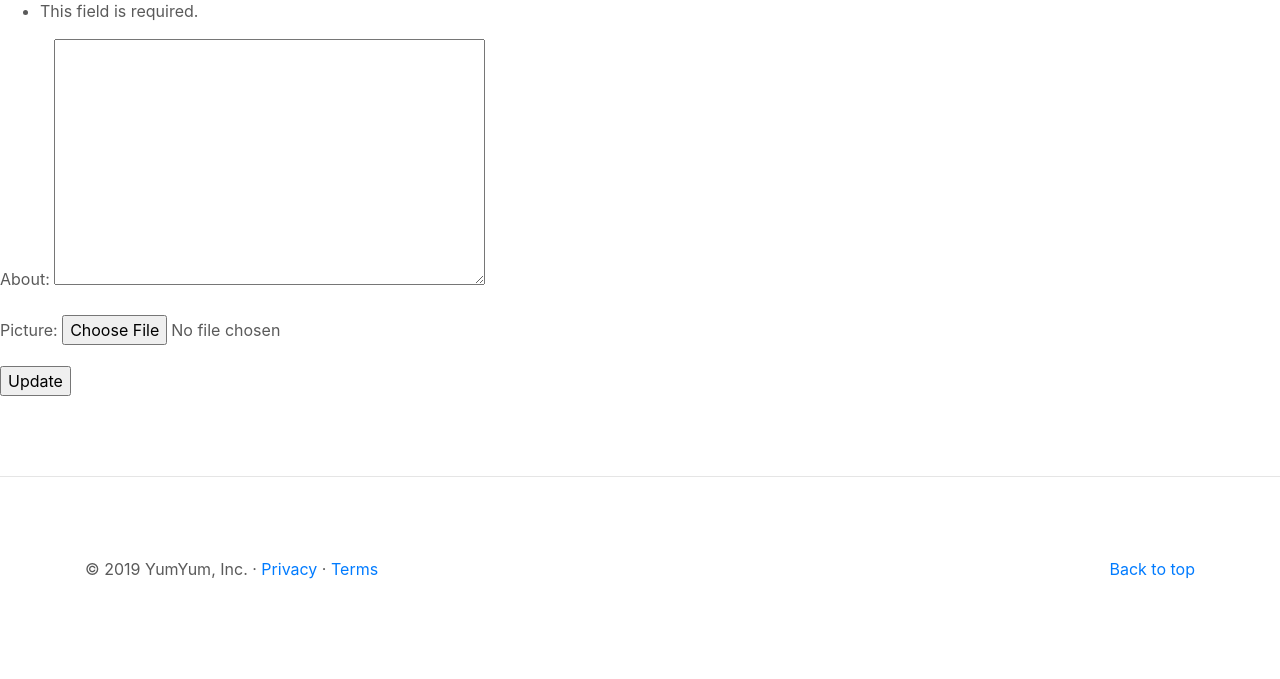
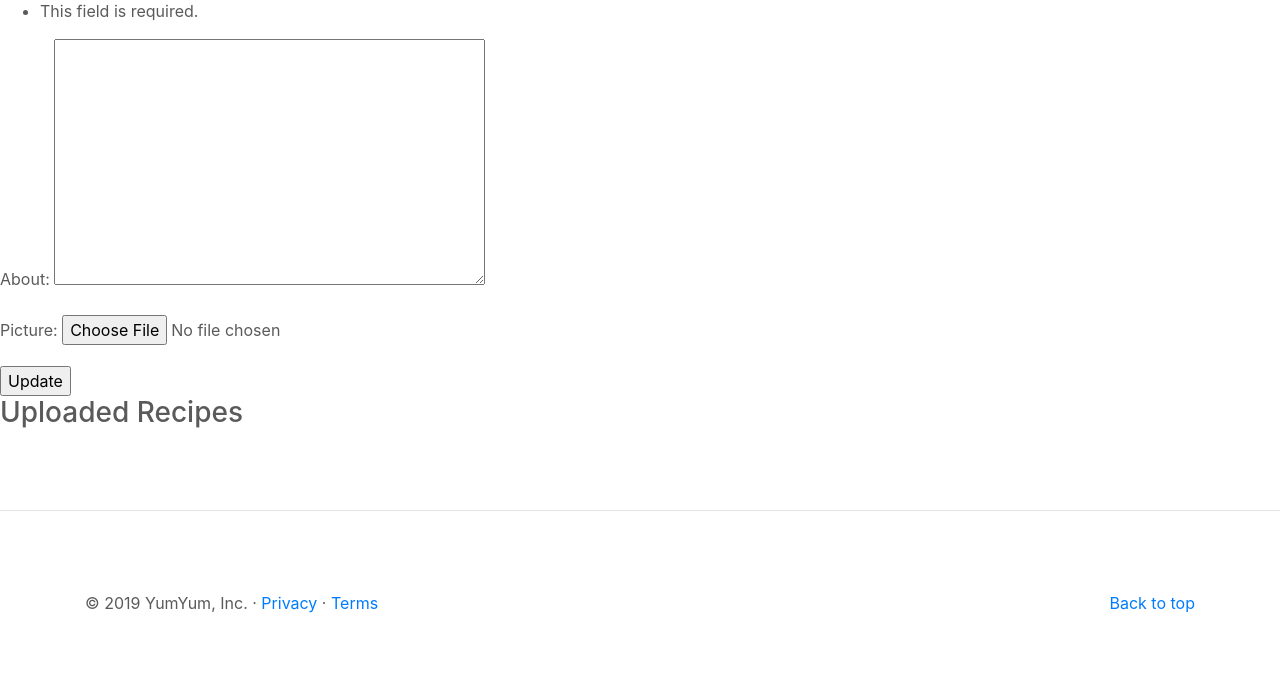
Before and after one commit to mogyi5/itech_working, a Django app: page /yumyum/profile/itech/ in a window 1280 px wide. Shown: the part 405-1084 px from the top of the page. Before the commit the page ends 984 px from the top, so only its background shows below. Run offline with Django 3.2, Linux system fonts and the light colour scheme; a user stored in the database is signed in; data comes from the database, SQL or seed files in the repository; both versions use the stored data as it was after the commit; some libraries are stand-ins or nearby versions.

Commit message:
profile page displays recipes

```diff
--- a/templates/yumyum/base.html
+++ b/templates/yumyum/base.html
@@ -40,6 +40,7 @@
   <!--  Jquery-->
   <script src="{% static "js/jquery-3.js" %}"></script>
   <script src="{% static "js/yumyum-jquery.js" %}"></script>
+  <script src="{% static "js/yumyum-ajax.js "%}"></script>
 
   <!-- Brand font -->
   <link href="https://fonts.googleapis.com/css?family=Yellowtail" rel="stylesheet">
--- a/templates/yumyum/profile.html
+++ b/templates/yumyum/profile.html
@@ -17,5 +17,12 @@
     {{userprofile.about}}</p>
     {% endif %}
   </div>
-  <div id="edit_profile"></div>
+  <h3>Uploaded Recipes</h3>
+  {% if recipes %}
+  {% for r in recipes %}
+  <p><strong><a href= "/yumyum/recipe/{{r.slug}}/">{{r.title}}</a>: {{r.category}}</strong></p>
+  {%endfor%}
+  {%endif%}
+  <div id="edit_profile">
+  </div>
   {% endblock %}
--- a/yumyum/views.py
+++ b/yumyum/views.py
@@ -89,6 +89,7 @@
     except User.DoesNotExist:
         return redirect('index')
 
+    recipes = Recipe.objects.filter(user = user)
     userprofile = UserProfile.objects.get_or_create(user=user)[0]
     form = UserProfileForm({'about': userprofile.about, 'picture': userprofile.picture})
 
@@ -100,7 +101,7 @@
         else:
             print(form.errors)
 
-    return render(request, 'yumyum/profile.html', {'userprofile': userprofile, 'selecteduser': user, 'form': form})
+    return render(request, 'yumyum/profile.html', {'userprofile': userprofile, 'selecteduser': user, 'form': form, 'recipes': recipes})
 
 # def search(request):
 #     result_list = []
```
Also changed, not shown: db.sqlite3, static/js/yumyum-ajax.js (added).
